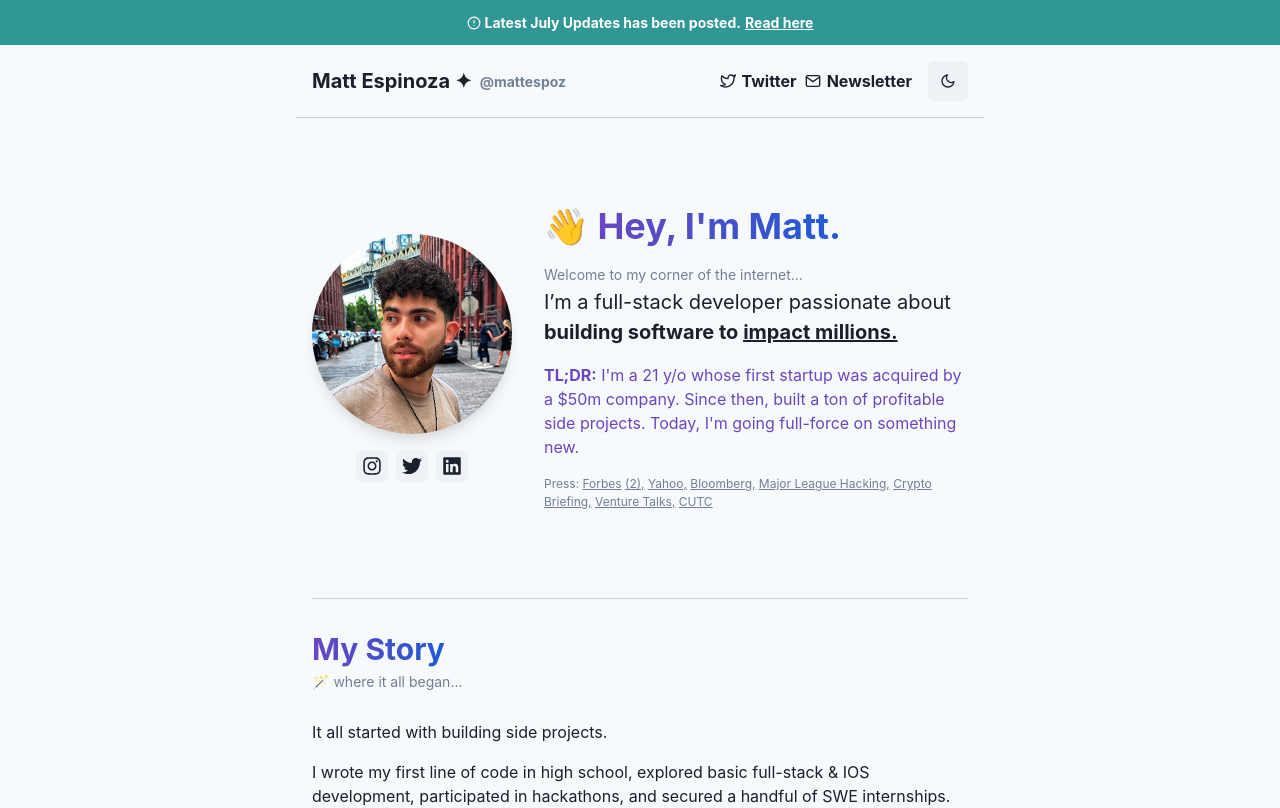
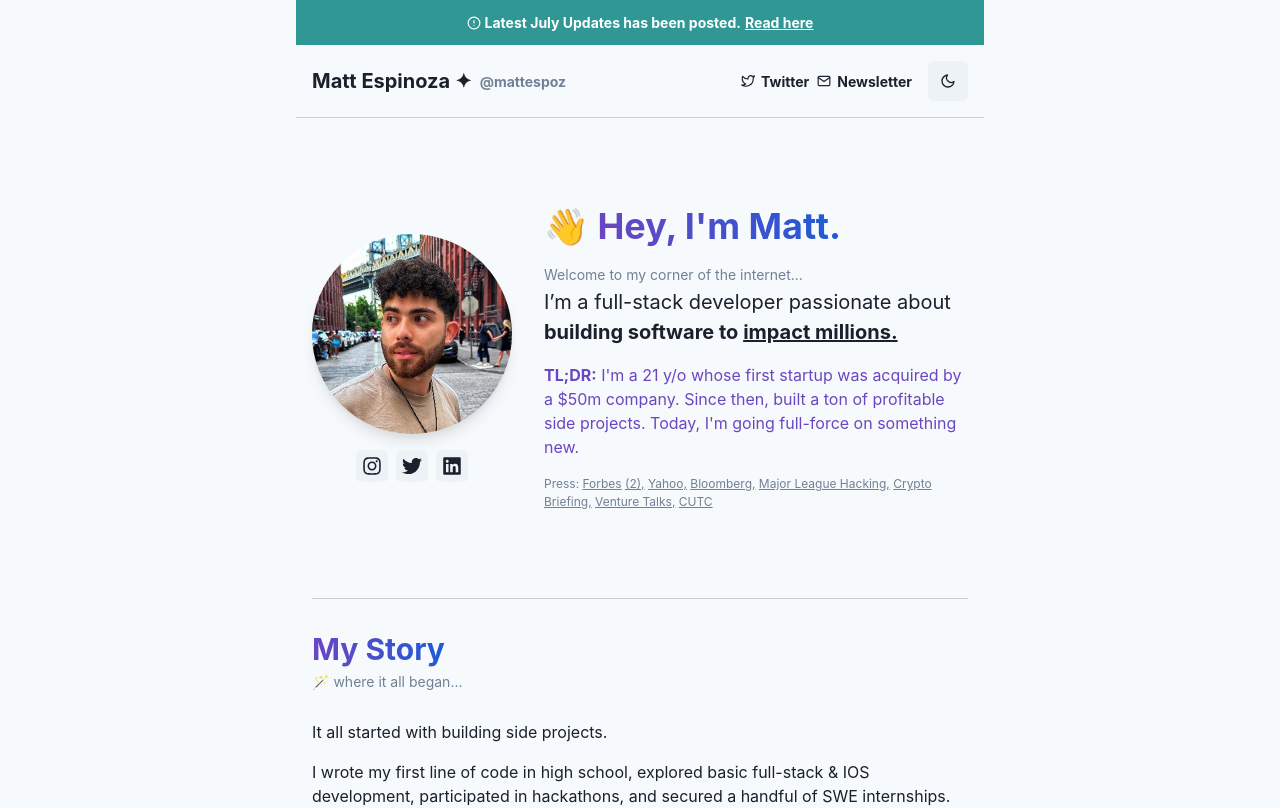
Before and after one commit to MattEspoz/personal-website, a Next.js app: page / in a window 1280 px wide. Shown: the top 808 px of the page. Built offline with nearby package versions, Linux system fonts and the light colour scheme.

Commit message:
added sticky navbar

```diff
--- a/src/components/layout/Header.tsx
+++ b/src/components/layout/Header.tsx
@@ -7,10 +7,13 @@ import {
   Spacer,
   useColorMode,
 } from "@chakra-ui/react";
+import React, { useEffect, useState } from "react";
 import { FiMail, FiMenu, FiMoon, FiSun, FiTwitter } from "react-icons/fi";
+import UpdateBanner from "./UpdateBanner";
 
 const Header = () => {
   const { colorMode, toggleColorMode } = useColorMode();
+  const [isSticky, setIsSticky] = useState(false);
 
   const handleToggleColorMode = () => {
     if (colorMode === "light") {
@@ -23,8 +26,39 @@ const Header = () => {
     toggleColorMode();
   };
 
+  const handleScroll = () => {
+    if (window.scrollY > 0) {
+      setIsSticky(true);
+    } else {
+      setIsSticky(false);
+    }
+  };
+
+  useEffect(() => {
+    window.addEventListener("scroll", handleScroll);
+    return () => {
+      window.removeEventListener("scroll", handleScroll);
+    };
+  }, []);
+
   return (
-    <Flex as="header" align="center" p={4}>
+    <Box
+      textAlign="center"
+      fontSize="sm"
+      fontWeight="bold"
+      position={isSticky ? "sticky" : "static"}
+      top={0}
+      zIndex={isSticky ? "sticky" : "auto"}
+      bg="transparent"
+    >
+      <UpdateBanner />
+      <Flex
+        as="header"
+        align="center"
+        p={4}
+        bg={isSticky ? "white" : "transparent"}
+        boxShadow={isSticky ? "md" : "none"}
+      >
         <Flex direction="row" alignItems="center">
           {/* Your logo or brand */}
           <Heading fontSize="xl" fontWeight="bold">
@@ -83,6 +117,7 @@ const Header = () => {
           />
         </Box>
       </Flex>
+    </Box>
   );
 };
 
--- a/src/pages/_app.tsx
+++ b/src/pages/_app.tsx
@@ -12,13 +12,9 @@ export default function App({ Component, pageProps }: AppProps) {
   return (
     <>
       <ChakraProvider theme={theme}>
-        <UpdateBanner />
-
         <div className="container">
           <Header />
-
           <HorizontalLine />
-
           <Component {...pageProps} />
 
           <HorizontalLine />
--- a/src/pages/index.tsx
+++ b/src/pages/index.tsx
@@ -18,8 +18,8 @@ export default function Home() {
       <ProfileSection />
       <HorizontalLine />
       <MyStory />
-      <HorizontalLine />
-      <AboutSection />
+      {/* <HorizontalLine />
+      <AboutSection /> */}
       <HorizontalLine />
       <Projects />
     </div>
```
Lines whose indentation alone changed are shown as unchanged.
